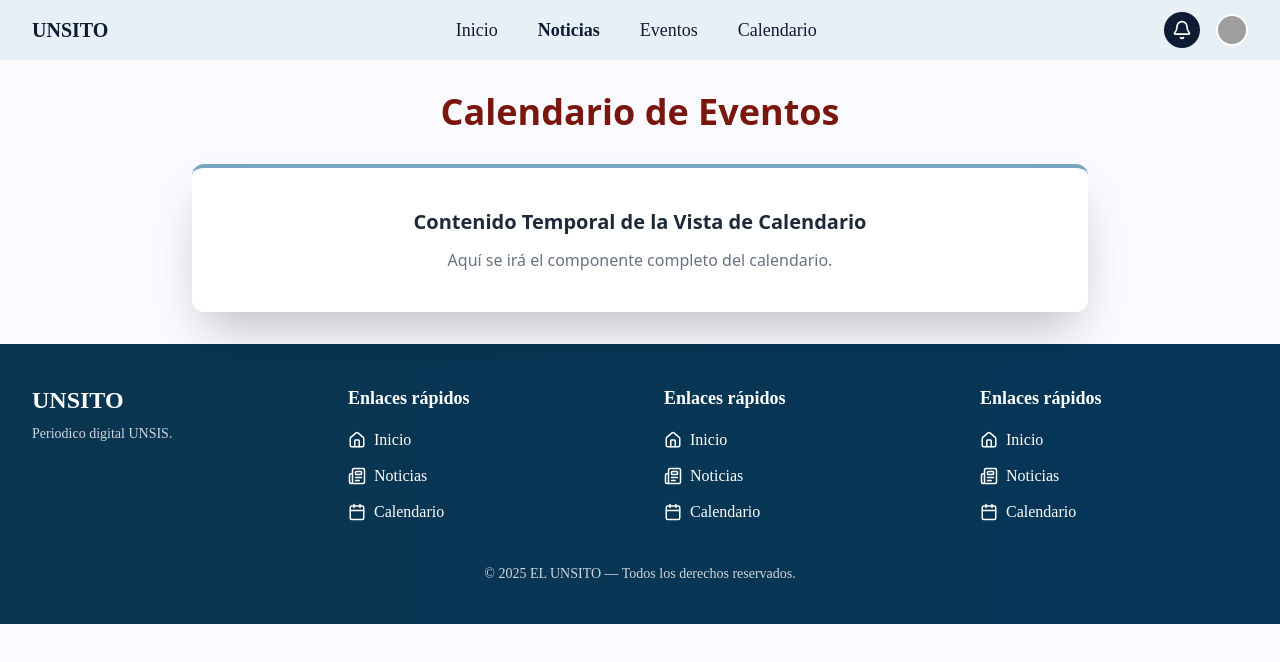
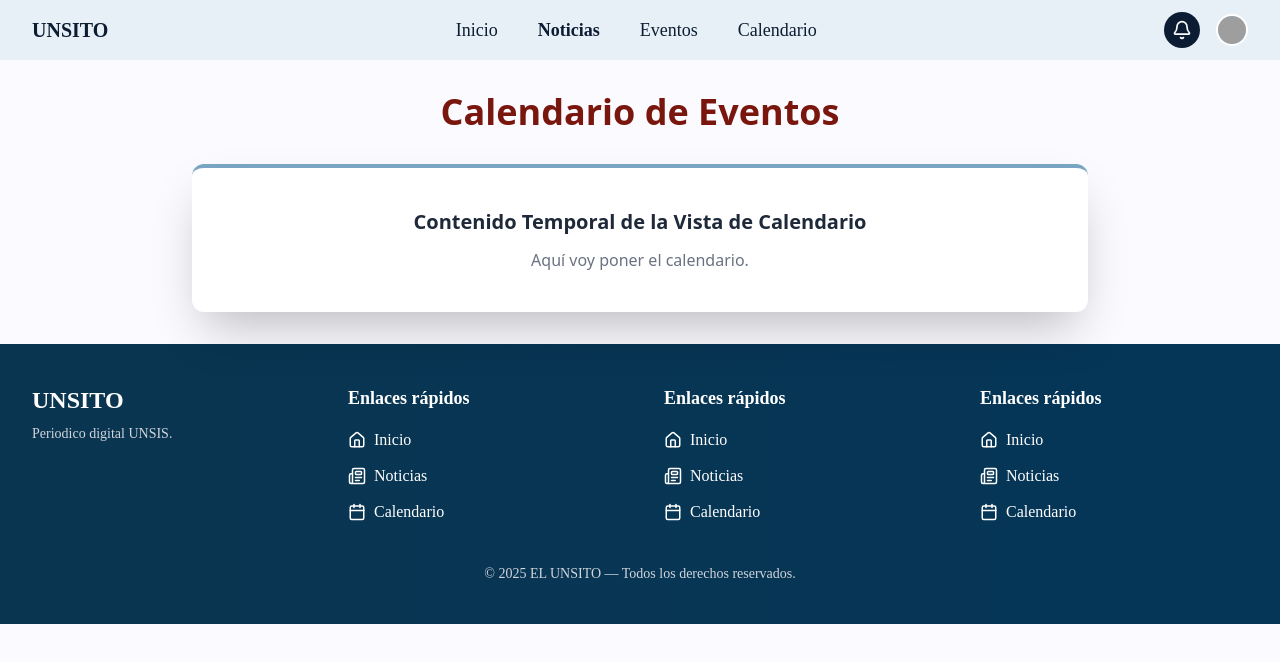
Before and after one commit to jared0192galicia/unsito-app, a Next.js app: page /calendar in a window 1280 px wide. Shown: the top 662 px of the page. Built offline with nearby package versions, Linux system fonts and the light colour scheme; grey boxes are pictures that could not be loaded.

Commit message:
Arregla el texto sustituto del calendario

```diff
--- a/src/app/calendar/page.tsx
+++ b/src/app/calendar/page.tsx
@@ -25,7 +25,7 @@ export default function CalendarPage() {
                         Contenido Temporal de la Vista de Calendario
                     </p>
                     <p className="mt-3 text-md text-gray-500">
-                        Aquí se irá el componente completo del calendario.
+                        Aquí voy poner el calendario.
                     </p>
                 </div>
 
```
